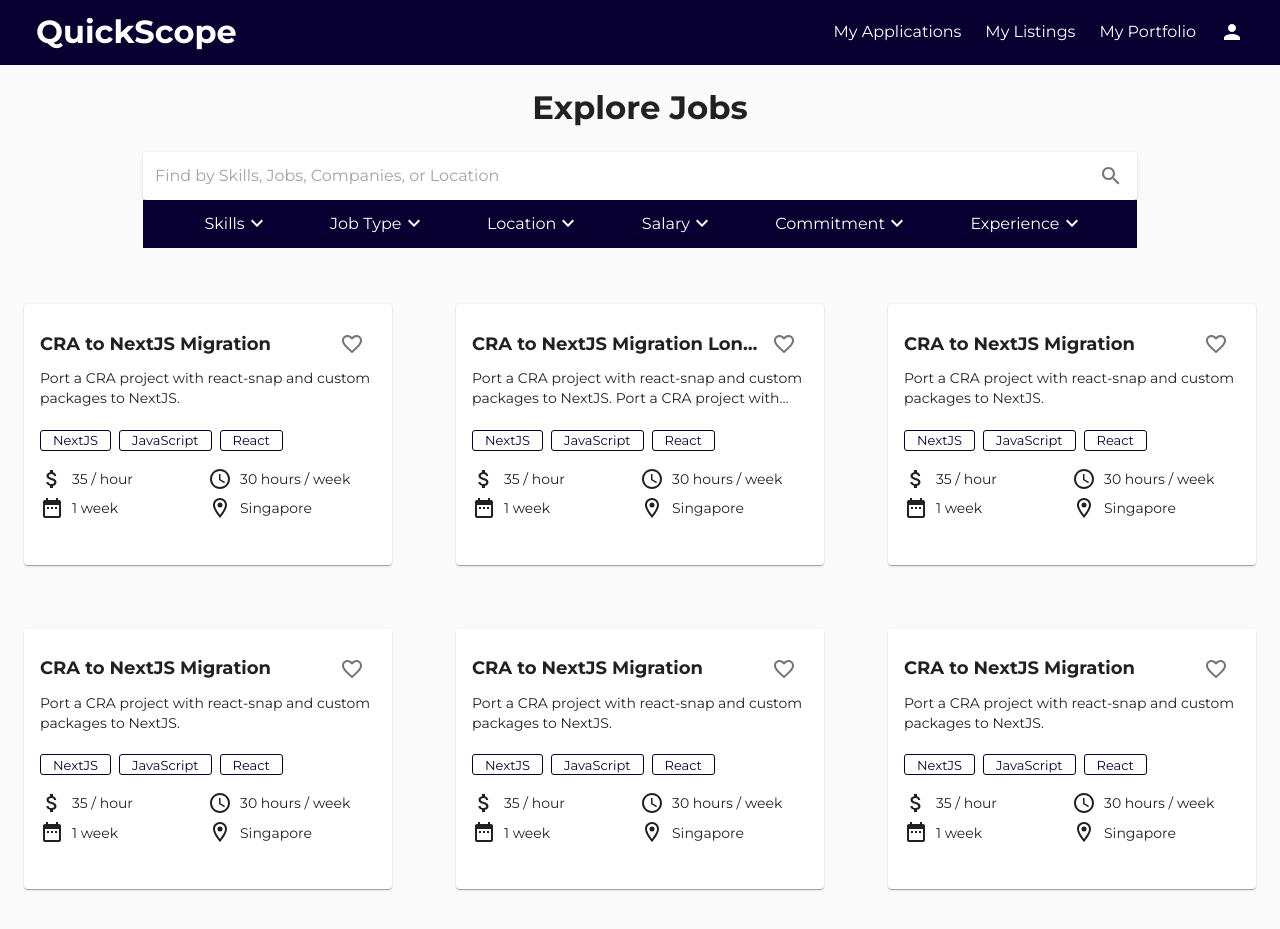
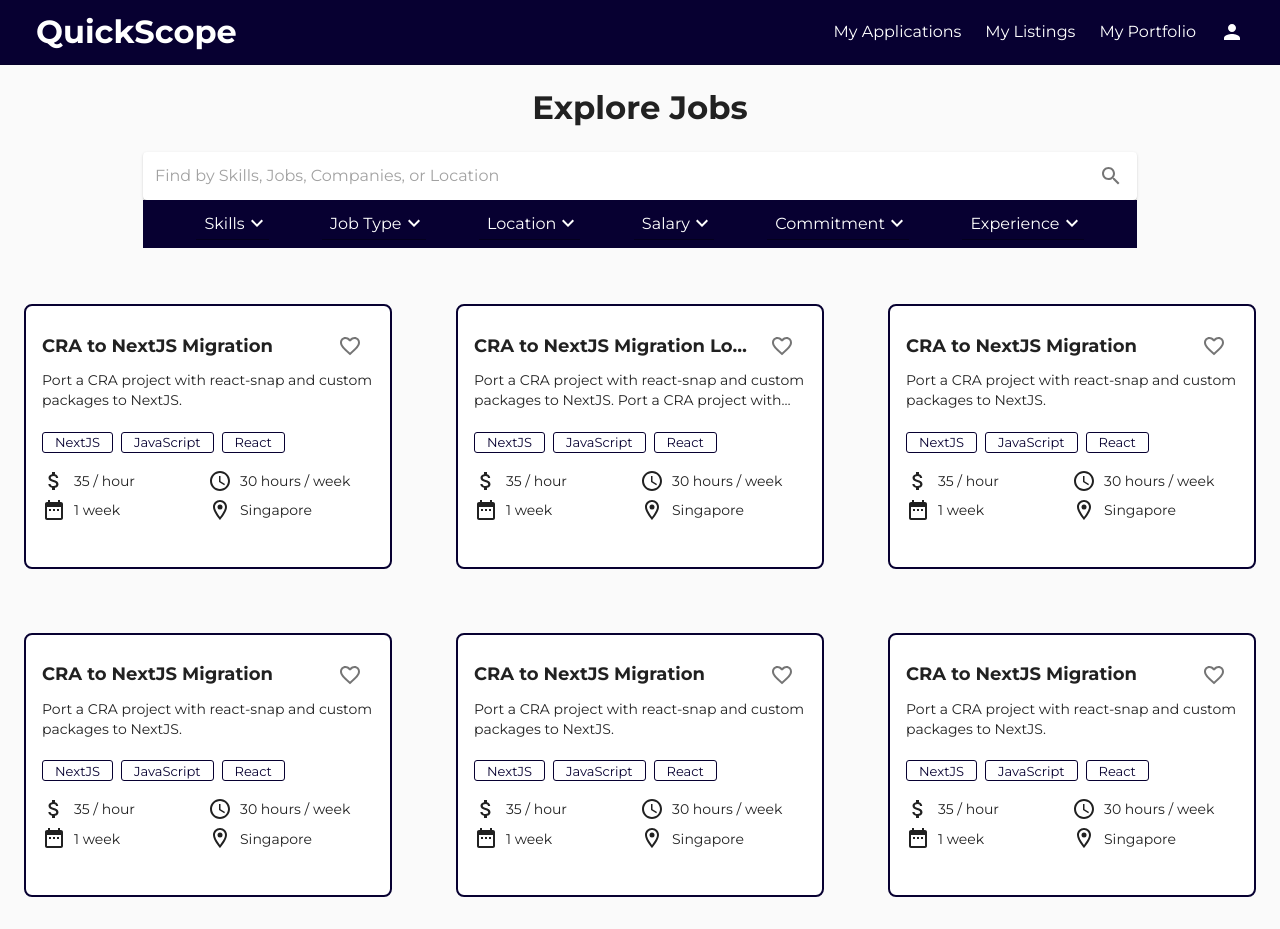
Before and after one commit to nelsontky/quickscope-frontend, a React (Create React App) app: page / in a window 1280 px wide. Built offline with nearby package versions, Linux system fonts and the light colour scheme.

Commit message:
Add border to job card

```diff
--- a/public/index.html
+++ b/public/index.html
@@ -13,10 +13,7 @@
     <link rel="icon" href="%PUBLIC_URL%/favicon.ico" />
     <meta name="viewport" content="width=device-width, initial-scale=1" />
     <meta name="theme-color" content="#000000" />
-    <meta
-      name="description"
-      content="Web site created using create-react-app"
-    />
+    <meta name="description" content="The only job site you need!" />
     <link rel="apple-touch-icon" href="%PUBLIC_URL%/logo192.png" />
     <!--
       manifest.json provides metadata used when your web app is installed on a
--- a/src/components/JobPreviewCard.js
+++ b/src/components/JobPreviewCard.js
@@ -20,6 +20,9 @@ import IconWithText from "./IconWithText";
 const useStyles = makeStyles((theme) => ({
   root: {
     width: "100%",
+    boxShadow: theme.shadows[0],
+    border: `2px solid ${theme.palette.primary.main}`,
+    borderRadius: 8,
   },
   title: {
     fontSize: 18,
```
